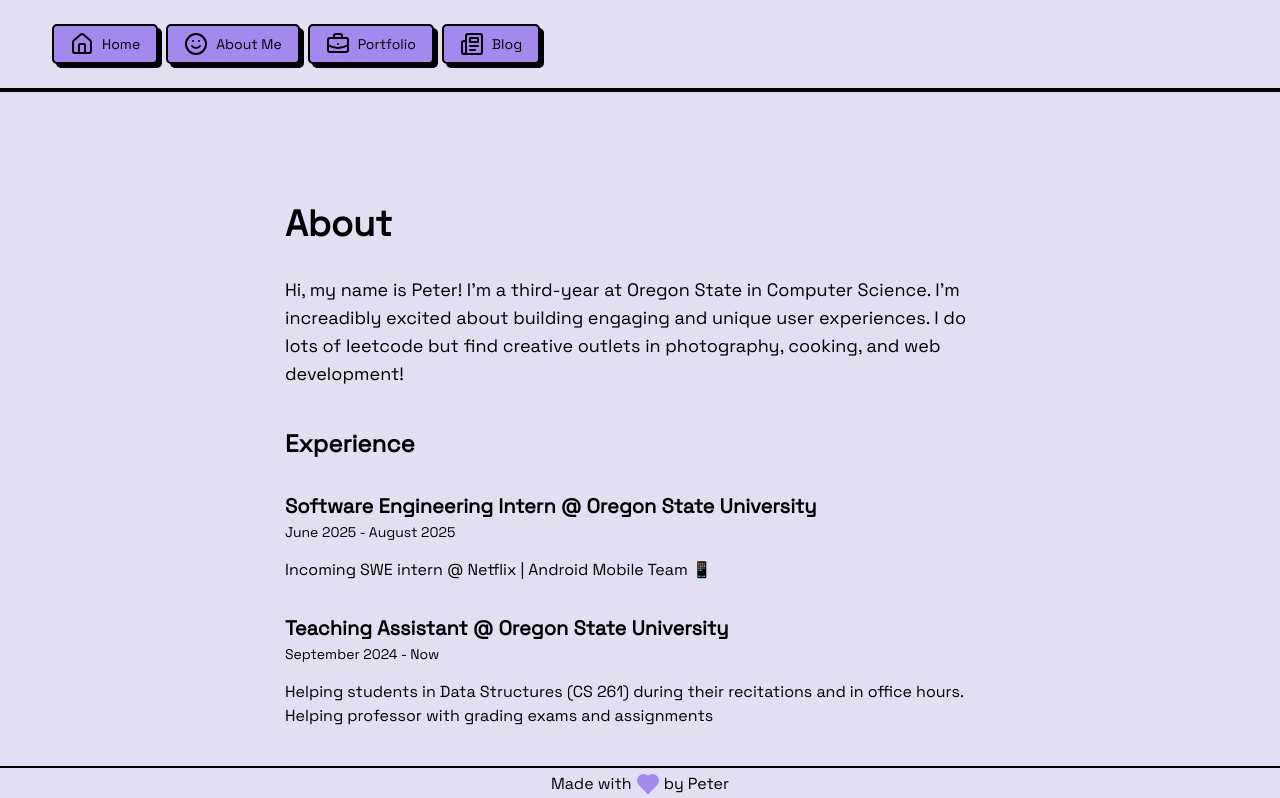
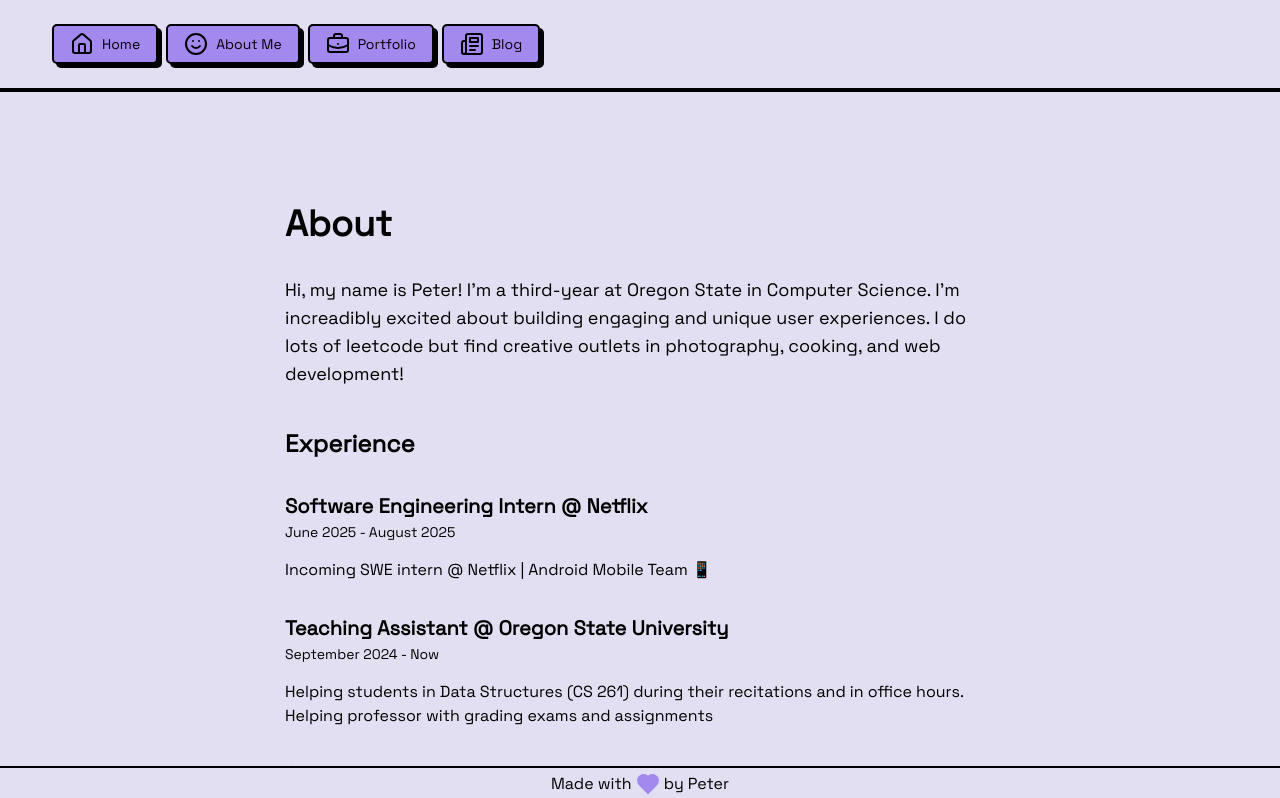
Before and after one commit to PeterMoraStevens/PeterMoraPortfolioUpdated2024, a React (Vite) app in the folder client/: page /#/about in a window 1280 px wide. Shown: the top 798 px of the page. Built offline with nearby package versions, Linux system fonts and the light colour scheme.

Commit message:
testing update

```diff
--- a/client/src/components/Experience.tsx
+++ b/client/src/components/Experience.tsx
@@ -2,7 +2,7 @@ const PAST_ROLES = [
   {
     role: "Software Engineering Intern",
     id: 0,
-    company: "Oregon State University",
+    company: "Netflix",
     startDate: "June 2025",
     endDate: "August 2025",
     description: "Incoming SWE intern @ Netflix | Android Mobile Team 📱",
```
